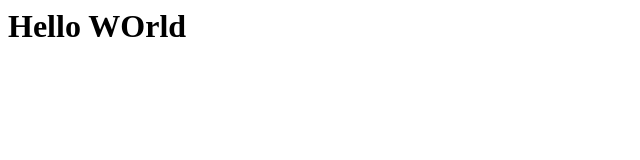
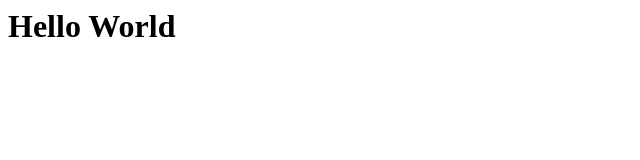
Before and after one commit to Naxalov/webpage, a plain HTML site: page index.html in a window 1280 px wide. Shown: the full height of the page, 0-640 px from the left. Drawn offline with Linux system fonts and the light colour scheme.

Commit message:
Update index.html

```diff
--- a/index.html
+++ b/index.html
@@ -1,2 +1,2 @@
 
-<h1>Hello WOrld</h1>
+<h1>Hello World</h1>
```
